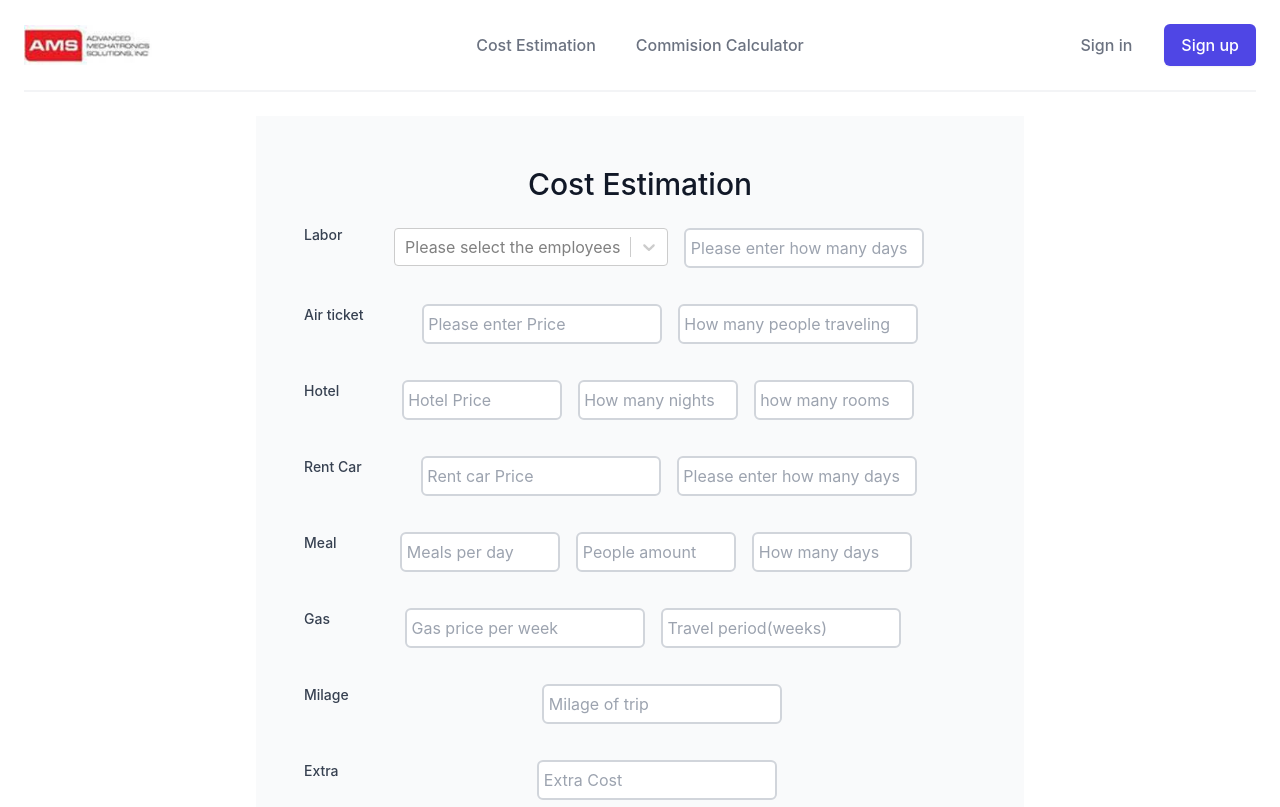
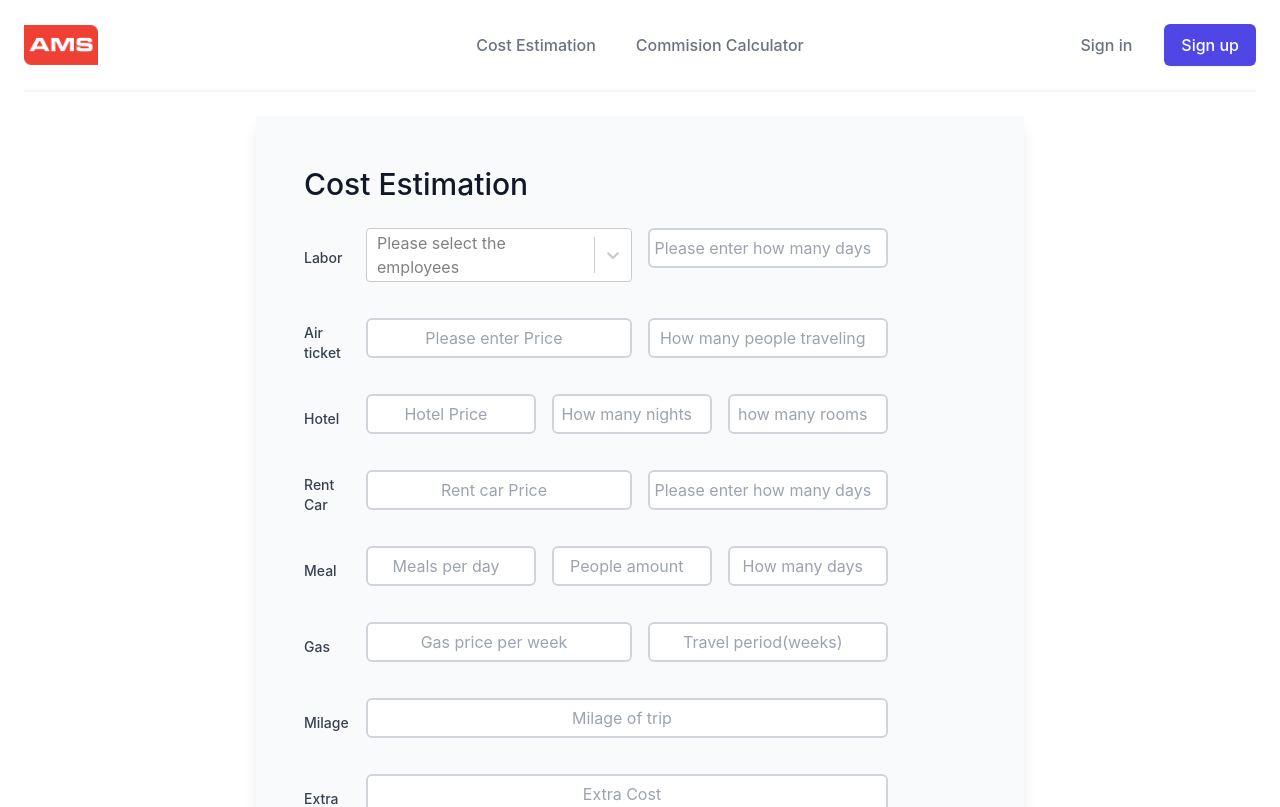
Before and after one commit to Yul857/Commiation-Calculator, a React (Create React App) app: page / in a window 1280 px wide. Shown: the top 807 px of the page. Built offline with nearby package versions, Linux system fonts and the light colour scheme.

Commit message:
align the forms and add the logo

```diff
--- a/src/Components/AmsHeader.js
+++ b/src/Components/AmsHeader.js
@@ -1,7 +1,7 @@
 /* This example requires Tailwind CSS v2.0+ */
 import { Fragment } from "react";
 import { Popover, Transition } from "@headlessui/react";
-import AmsLogo from "../images/image003.jpg"
+import AmsLogo from "../images/AMS-LOGO.png"
 
 function classNames(...classes) {
   return classes.filter(Boolean).join(" ");
@@ -19,6 +19,7 @@ export default function AmsHeader() {
                 className="h-8 w-auto sm:h-10"
                 src={AmsLogo}
                 alt="amsLogo"
+
               />
             </a>
           </div>
--- a/src/Components/CostForm.js
+++ b/src/Components/CostForm.js
@@ -36,29 +36,29 @@ export default function CostForm() {
 
   return (
     <div className="flex justify-center">
-      <div className="m-4 p-4 bg-gray-50 content-center w-3/5">
+      <div className="m-4 p-4 bg-gray-50 content-center w-3/5 shadow-lg">
         <form className="space-y-8 divide-y divide-gray-200">
           <div className="space-y-8 divide-y divide-gray-200 sm:space-y-5">
             <div className="pt-8 space-y-6 sm:pt-10 sm:space-y-5">
               <div>
-                <h3 className="text-3xl leading-6 font-medium text-gray-900 text-center">
+                <h3 className="text-3xl leading-6 font-medium text-gray-900 px-4 mx-4">
                   Cost Estimation
                 </h3>
               </div>
               <div className="space-y-6 sm:space-y-5 px-4 mx-4 ">
-                <div className="flex justify-between ">
+                <div className="justify-between items-center xs:flex">
                   <div>
                     <label
                       htmlFor="laborDay"
-                      className="block text-sm font-medium text-gray-700 sm:mt-px sm:pt-2"
+                      className="block text-sm font-medium text-gray-700 sm:mt-px sm:pt-2 "
                     >
                       Labor
                     </label>
                   </div>
 
-                  <div className="mt-1 flex">
+                  <div className="mt-1 flex md:mr-20">
                     <div className="m-2">
-                      <TagsMultiSelect />
+                      <TagsMultiSelect className="w-60"/>
                     </div>
                     <div>
                       <input
@@ -70,13 +70,13 @@ export default function CostForm() {
                         name="laborDay"
                         id="laborDay"
                         className="w-60 h-10 rounded-md m-2 border-2 border-gray-300"
+                        style={{textAlign: "center"}}
                       />
                     </div>
                   </div>
-                  <div></div>
                 </div>
 
-                <div className="flex justify-between">
+                <div className="flex justify-between items-center">
                   <div>
                     <label
                       htmlFor="air-Price"
@@ -86,7 +86,7 @@ export default function CostForm() {
                     </label>
                   </div>
 
-                  <div className="mt-1 sm:mt-0 flex justify-between">
+                  <div className="mt-1 sm:mt-0 flex justify-between md:mr-20">
                     <div>
                       <input
                         onChange={(event) => {
@@ -96,7 +96,8 @@ export default function CostForm() {
                         type="number"
                         name="air-Price"
                         id="air-Price"
-                        className="w-60 h-10 rounded-md m-2 border-2 border-gray-300"
+                        className="w-66 h-10 rounded-md m-2 border-2 border-gray-300"
+                        style={{textAlign: "center"}}
                       />
                     </div>
                     <div>
@@ -109,13 +110,13 @@ export default function CostForm() {
                         name="air-People"
                         id="air-People"
                         className="w-60 h-10 rounded-md m-2 border-2 border-gray-300"
+                        style={{textAlign: "center"}}
                       />
                     </div>
                   </div>
-                  <div></div>
                 </div>
 
-                <div className="flex justify-between">
+                <div className="flex justify-between items-center">
                   <div>
                     <label
                       htmlFor="hotelPrice"
@@ -124,7 +125,7 @@ export default function CostForm() {
                       Hotel
                     </label>
                   </div>
-                  <div className="mt-1 sm:mt-0 flex justify-between">
+                  <div className="mt-1 sm:mt-0 flex justify-between md:mr-20">
                     <div>
                       <input
                         onChange={(event) => {
@@ -134,7 +135,8 @@ export default function CostForm() {
                         type="number"
                         name="hotelPrice"
                         id="hotelPrice"
-                        className="w-40 h-10 rounded-md m-2 border-2 border-gray-300"
+                        className="w-42 h-10 rounded-md m-2 border-2 border-gray-300"
+                        style={{textAlign: "center"}}
                       />
                     </div>
                     <div>
@@ -147,6 +149,7 @@ export default function CostForm() {
                         name="hotelNights"
                         id="hotelNights"
                         className="w-40 h-10 rounded-md m-2 border-2 border-gray-300"
+                        style={{textAlign: "center"}}
                       />
                     </div>
                     <div>
@@ -159,20 +162,20 @@ export default function CostForm() {
                         name="roomQuantity"
                         id="RoomQuantity"
                         className="w-40 h-10 rounded-md m-2 border-2 border-gray-300"
+                        style={{textAlign: "center"}}
                       />
                     </div>
                   </div>
-                  <div></div>
                 </div>
 
-                <div className="flex justify-between">
+                <div className="flex justify-between items-center">
                   <label
                     htmlFor="rent-car"
                     className="block text-sm font-medium text-gray-700 sm:mt-px sm:pt-2"
                   >
                     Rent Car
                   </label>
-                  <div className="mt-1 sm:mt-0 flex justify-between">
+                  <div className="mt-1 sm:mt-0 flex justify-between md:mr-20">
                     <div>
                       <input
                         onChange={(event) => {
@@ -182,7 +185,8 @@ export default function CostForm() {
                         type="number"
                         name="carPrice"
                         id="carPrice"
-                        className="w-60 h-10 rounded-md m-2 border-2 border-gray-300"
+                        className="w-66 h-10 rounded-md m-2 border-2 border-gray-300"
+                        style={{textAlign: "center"}}
                       />
                     </div>
                     <div>
@@ -195,20 +199,20 @@ export default function CostForm() {
                         name="carDay"
                         id="carDay"
                         className="w-60 h-10 rounded-md m-2 border-2 border-gray-300"
+                        style={{textAlign: "center"}}
                       />
                     </div>
                   </div>
-                  <div></div>
                 </div>
 
-                <div className="flex justify-between">
+                <div className="flex justify-between items-center">
                   <label
                     htmlFor="meal"
                     className="block text-sm font-medium text-gray-700 sm:mt-px sm:pt-2"
                   >
                     Meal
                   </label>
-                  <div className="mt-1 sm:mt-0 flex justify-between">
+                  <div className="mt-1 sm:mt-0 flex justify-between md:mr-20">
                     <div>
                       <input
                         onChange={(event) => {
@@ -218,7 +222,8 @@ export default function CostForm() {
                         type="number"
                         name="mealNumber"
                         id="mealNumber"
-                        className="w-40 h-10 rounded-md m-2 border-2 border-gray-300"
+                        className="w-42 h-10 rounded-md m-2 border-2 border-gray-300"
+                        style={{textAlign: "center"}}
                       />
                     </div>
                     <div>
@@ -231,6 +236,7 @@ export default function CostForm() {
                         name="mealPeople"
                         id="mealPeople"
                         className="w-40 h-10 rounded-md m-2 border-2 border-gray-300"
+                        style={{textAlign: "center"}}
                       />
                     </div>
                     <div>
@@ -243,20 +249,20 @@ export default function CostForm() {
                         name="mealDays"
                         id="mealDays"
                         className="w-40 h-10 rounded-md m-2 border-2 border-gray-300"
+                        style={{textAlign: "center"}}
                       />
                     </div>
                   </div>
-                  <div></div>
                 </div>
 
-                <div className="flex justify-between">
+                <div className="flex justify-between items-center">
                   <label
                     htmlFor="gas"
                     className="block text-sm font-medium text-gray-700 sm:mt-px sm:pt-2"
                   >
                     Gas
                   </label>
-                  <div className="mt-1 sm:mt-0 flex justify-between">
+                  <div className="mt-1 sm:mt-0 flex justify-between md:mr-20">
                     <div>
                       <input
                         onChange={(event) => {
@@ -266,7 +272,8 @@ export default function CostForm() {
                         type="number"
                         name="gasPrice"
                         id="gasPrice"
-                        className="w-60 h-10 rounded-md m-2 border-2 border-gray-300"
+                        className="w-66 h-10 rounded-md m-2 border-2 border-gray-300"
+                        style={{textAlign: "center"}}
                       />
                     </div>
                     <div>
@@ -279,20 +286,20 @@ export default function CostForm() {
                         name="gasWeeks"
                         id="gasWeeks"
                         className="w-60 h-10 rounded-md m-2 border-2 border-gray-300"
+                        style={{textAlign: "center"}}
                       />
                     </div>
                   </div>
-                  <div></div>
                 </div>
 
-                <div className="flex justify-between">
+                <div className="flex justify-between items-center">
                   <label
                     htmlFor="milage"
                     className="block text-sm font-medium text-gray-700 sm:mt-px sm:pt-2"
                   >
                     Milage
                   </label>
-                  <div className="mt-1 sm:mt-0 flex justify-between">
+                  <div className="mt-1 sm:mt-0 flex justify-between md:mr-20">
                     <div>
                       <input
                         onChange={(event) => {
@@ -302,21 +309,21 @@ export default function CostForm() {
                         type="number"
                         name="milage"
                         id="milage"
-                        className="w-60 h-10 rounded-md m-2 border-2 border-gray-300"
+                        className="w-120 h-10 rounded-md m-2 border-2 border-gray-300"
+                        style={{textAlign: "center"}}
                       />
                     </div>
                   </div>
-                  <div></div>
                 </div>
 
-                <div className="flex justify-between">
+                <div className="flex justify-between items-center">
                   <label
                     htmlFor="extra"
                     className="block text-sm font-medium text-gray-700 sm:mt-px sm:pt-2"
                   >
                     Extra
                   </label>
-                  <div className="mt-1 sm:mt-0 flex justify-between">
+                  <div className="mt-1 sm:mt-0 flex justify-between md:mr-20">
                     <div>
                       <input
                         onChange={(event) => {
@@ -326,18 +333,23 @@ export default function CostForm() {
                         type="number"
                         name="extra"
                         id="extra"
-                        className="w-60 h-10 rounded-md m-2 border-2 border-gray-300"
+                        className="w-120 h-10 rounded-md m-2 border-2 border-gray-300"
+                        style={{textAlign: "center"}}
                       />
                     </div>
                   </div>
-                  <div></div>
                 </div>
               </div>
             </div>
           </div>
         </form>
-        <div className="m-4 font-bold text-3xl text-center">
-          <h1>The Estimated Total is ${estimatedTotal}</h1>
+        <div className="flex m-4 p-4 text-center justify-between items-center border-b-2 md:mr-24">
+          <div className="items-center text-gray-700 text-lg">
+          <h4>The Estimated Total is </h4>
+          </div>
+          <div className="text-3xl font-bold pr-4 text-gray-700">
+            <h1> ${estimatedTotal}</h1>
+          </div>
         </div>
       </div>
     </div>
--- a/src/Components/TagsMultiSelect.js
+++ b/src/Components/TagsMultiSelect.js
@@ -6,10 +6,19 @@ import { incrementByAmount } from "../features/counter/counterSlice";
 import Select from "react-select";
 
 const laborOptions = [
-  { value: "350", label: "Kevin" },
-  { value: "450", label: "Rob" },
-  { value: "550", label: "Esperanza" },
+  { value: "100", label: "Kevin" },
+  { value: "200", label: "Rob" },
+  { value: "300", label: "Esperanza" },
+  { value: "400", label: "Alberto" },
+  { value: "500", label: "Masao" },
 ];
+
+const customStyles = {
+  container: provided => ({
+    ...provided,
+    width: 266
+  })
+};
 
 const TagsMultiSelect = () => {
   const [selectedLabor, setselectedLabor] = useState("");
@@ -39,6 +48,7 @@ const TagsMultiSelect = () => {
       className="basic-multi-select"
       classNamePrefix="select"
       placeholder="Please select the employees"
+      styles={customStyles}
     />
 
   );
--- a/tailwind.config.js
+++ b/tailwind.config.js
@@ -1,9 +1,54 @@
 module.exports = {
-  content: [
-    "./src/**/*.{js,jsx,ts,tsx}",
-  ],
+  content: ["./src/**/*.{js,jsx,ts,tsx}"],
   theme: {
-    extend: {},
+    screens: {
+      xs: "480px",
+      // => @media (min-width: 480px)
+
+      sm: "640px",
+      // => @media (min-width: 640px)
+
+      md: "768px",
+      // => @media (min-width: 768px)
+
+      lg: "1024px",
+      // => @media (min-width: 1024px)
+
+      xl: "1280px",
+      // => @media (min-width: 1280px)
+
+      "2xl": "1536px",
+      // => @media (min-width: 1536px)
+    },
+    extend: {
+      screens: {
+        xs: "480px",
+        // => @media (min-width: 480px)
+
+        sm: "640px",
+        // => @media (min-width: 640px)
+
+        md: "768px",
+        // => @media (min-width: 768px)
+
+        lg: "1024px",
+        // => @media (min-width: 1024px)
+
+        xl: "1280px",
+        // => @media (min-width: 1280px)
+
+        "2xl": "1536px",
+        // => @media (min-width: 1536px)
+      },
+      height: {
+        128: "49.5rem",
+      },
+      width: {
+        '66': '16.6rem',
+        '42': '10.6rem',
+        '120': '32.6rem',
+      }
+    },
   },
   plugins: [],
-}
+};
```
Also changed, not shown: src/images/AMS-LOGO.png (added).
